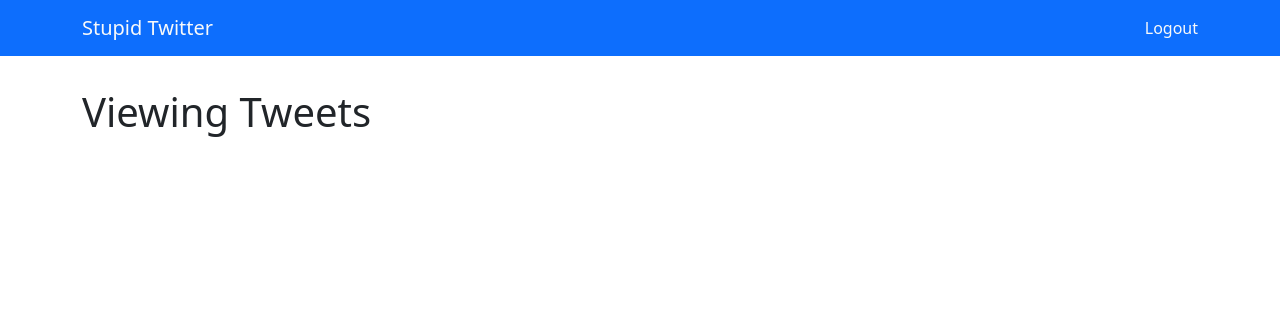
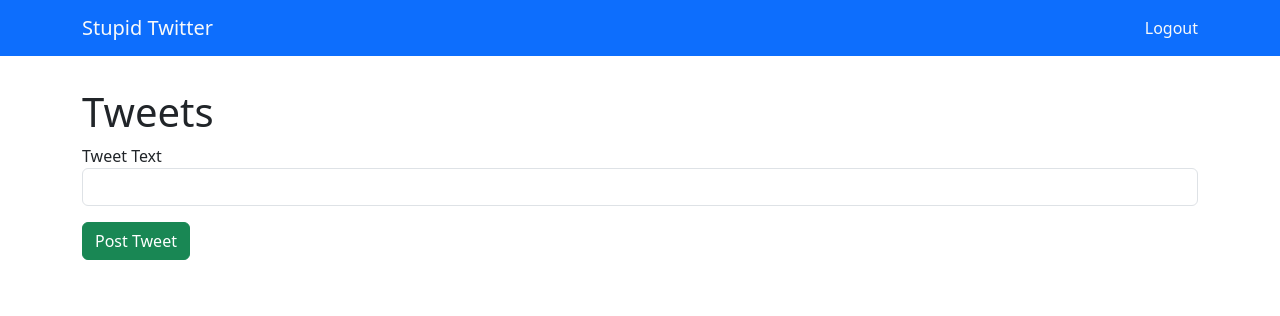
Before and after one commit to franklinkong981/Stupid_Twitter, a Flask app: page /tweets in a window 1280 px wide. Shown: the top 316 px of the page. Run offline with Flask 3, Linux system fonts and the light colour scheme; the visitor is signed in with stand-in values (Sample User, id 1).

Commit message:
Implemented Tweet model and page to view and create tweets

```diff
--- a/app.py
+++ b/app.py
@@ -1,7 +1,7 @@
 from flask import Flask, request, render_template, redirect, session, flash
 from flask_debugtoolbar import DebugToolbarExtension
-from models import db, connect_db, User
-from forms import UserForm
+from models import db, connect_db, User, Tweet
+from forms import UserForm, TweetForm
 
 app = Flask(__name__)
 
@@ -19,12 +19,21 @@ app.app_context().push()
 def home_page():
     return render_template('index.html')
 
-@app.route('/tweets')
+@app.route('/tweets', methods=['GET', 'POST'])
 def show_tweets():
     if "user_id" not in session:
         flash("Please login first!")
         return redirect('/')
-    return render_template("tweets.html")
+    form = TweetForm()
+    all_tweets = Tweet.query.all()
+    if form.validate_on_submit():
+        text = form.text.data
+        new_tweet = Tweet(text=text, user_id=session['user_id'])
+        db.session.add(new_tweet)
+        db.session.commit()
+        flash('Tweet Created!')
+        return redirect('/tweets')
+    return render_template("tweets.html", form=form, tweets=all_tweets)
 
 @app.route('/register', methods=['GET', 'POST'])
 def register_user():
--- a/forms.py
+++ b/forms.py
@@ -5,3 +5,6 @@ from wtforms.validators import InputRequired
 class UserForm(FlaskForm):
     username = StringField("Username", validators=[InputRequired()])
     password = PasswordField("Password", validators=[InputRequired()])
+
+class TweetForm(FlaskForm):
+    text = StringField("Tweet Text", validators=[InputRequired()])
--- a/templates/tweets.html
+++ b/templates/tweets.html
@@ -2,5 +2,29 @@
 {% block title %}Stupid Twitter{% endblock %}
 
 {% block content %}
-<h1>Viewing Tweets</h1>
+<h1>Tweets</h1>
+
+<form method="POST">
+    {{ form.hidden_tag() }}
+
+        {% for field in form if field.widget.input_type != 'hidden' %}
+        <p>
+            {{ field.label }}
+            {{ field(class_="form-control") }}
+
+            {% for error in field.errors %}
+                <p class="form-text text-danger">{{ error }}</p>
+            {% endfor %}
+        </p>
+        {% endfor %}
+
+    <button class="btn btn-success" type="submit">Post Tweet</button>
+</form>
+
+<ul>
+    {% for tweet in tweets %}
+        <li><b>{{tweet.user.username}}</b>-{{tweet.text}}</li>
+    {% endfor %}
+</ul>
+
 {% endblock %}
```
Also changed, not shown: models.py (+8 -0 lines).
